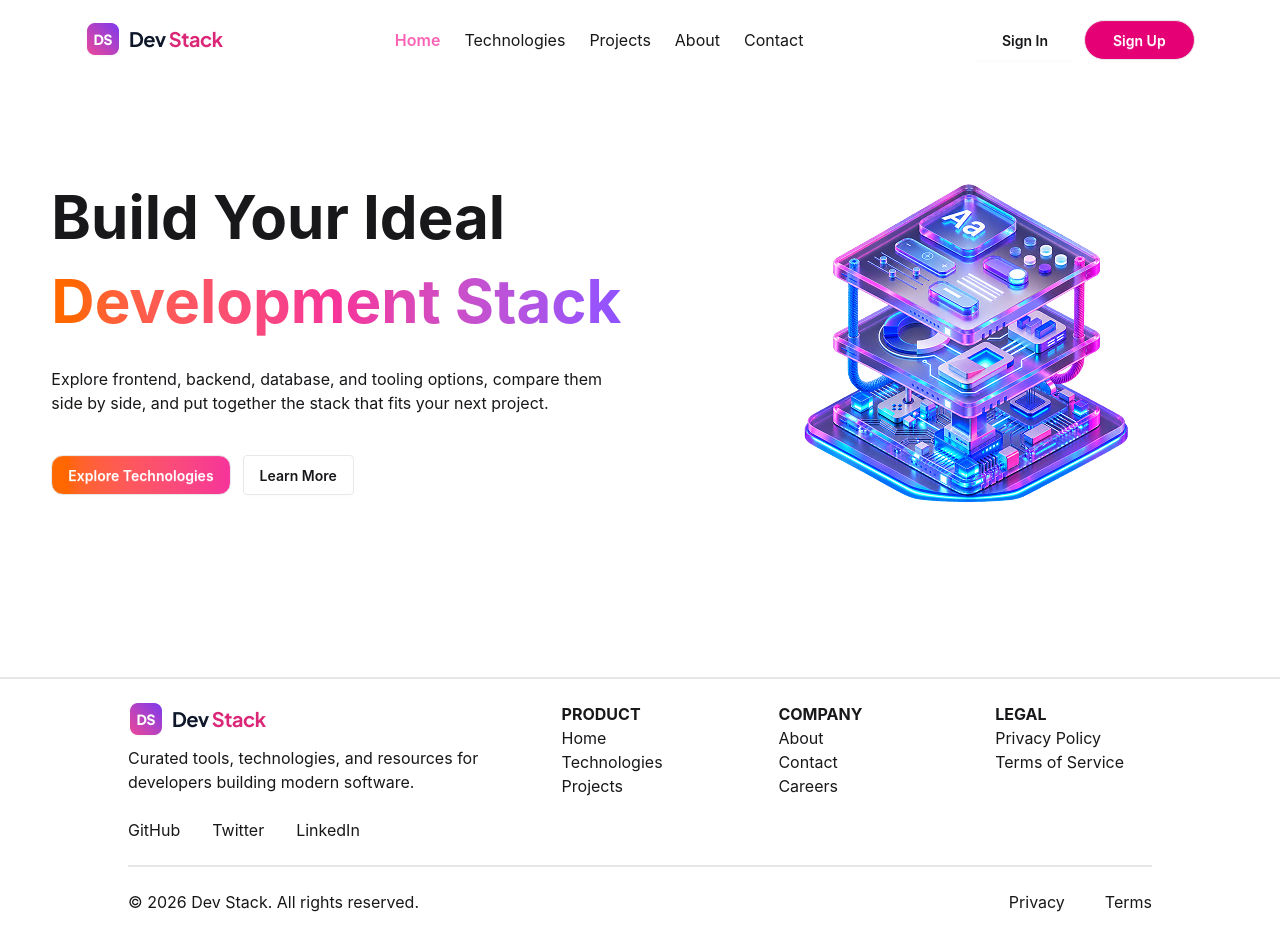
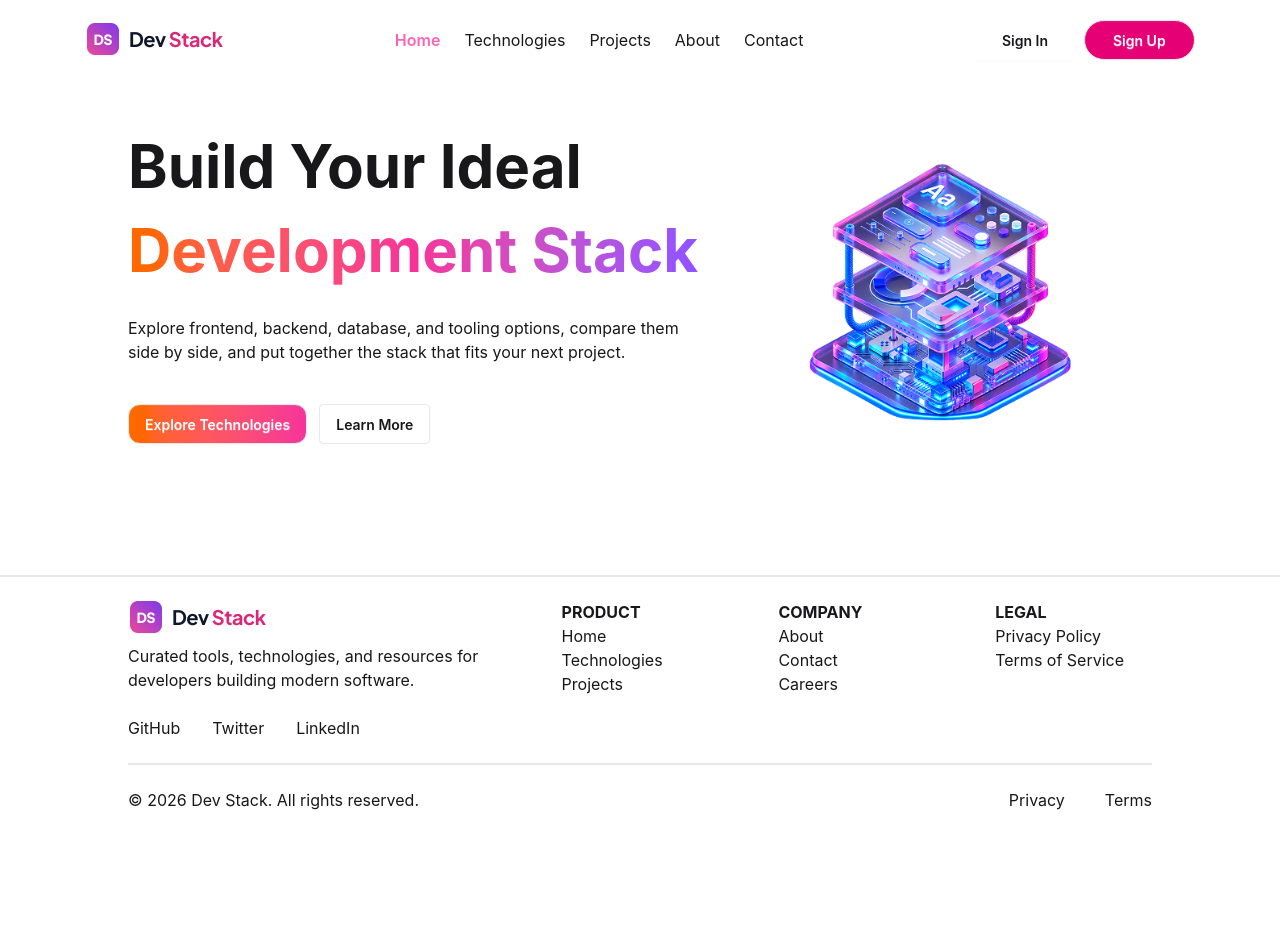
Before and after one commit to SSAShawon/dev-stack, a React (Vite) app: page / in a window 1280 px wide. Shown: the top 950 px of the page. After the commit the page ends 852 px from the top, so only its background shows below. Built offline with nearby package versions, Linux system fonts and the light colour scheme.

Commit message:
fix hero section

```diff
--- a/src/components/Hero.tsx
+++ b/src/components/Hero.tsx
@@ -3,7 +3,7 @@ import heroPhoto from "../assets/banner-stack.png";
 
 const Hero = () => {
   return (
-    <div className="flex items-center justify-evenly gap-6">
+    <div className="flex items-center justify-evenly gap-6 w-[80%] mx-auto">
       <div className="max-w-xl">
         <h1 className="text-6xl py-3 font-bold ">Build Your Ideal</h1>
         <h1 className="text-6xl py-3 font-bold bg-linear-to-r from-orange-500 via-pink-500 to-violet-500 bg-clip-text text-transparent">
```
